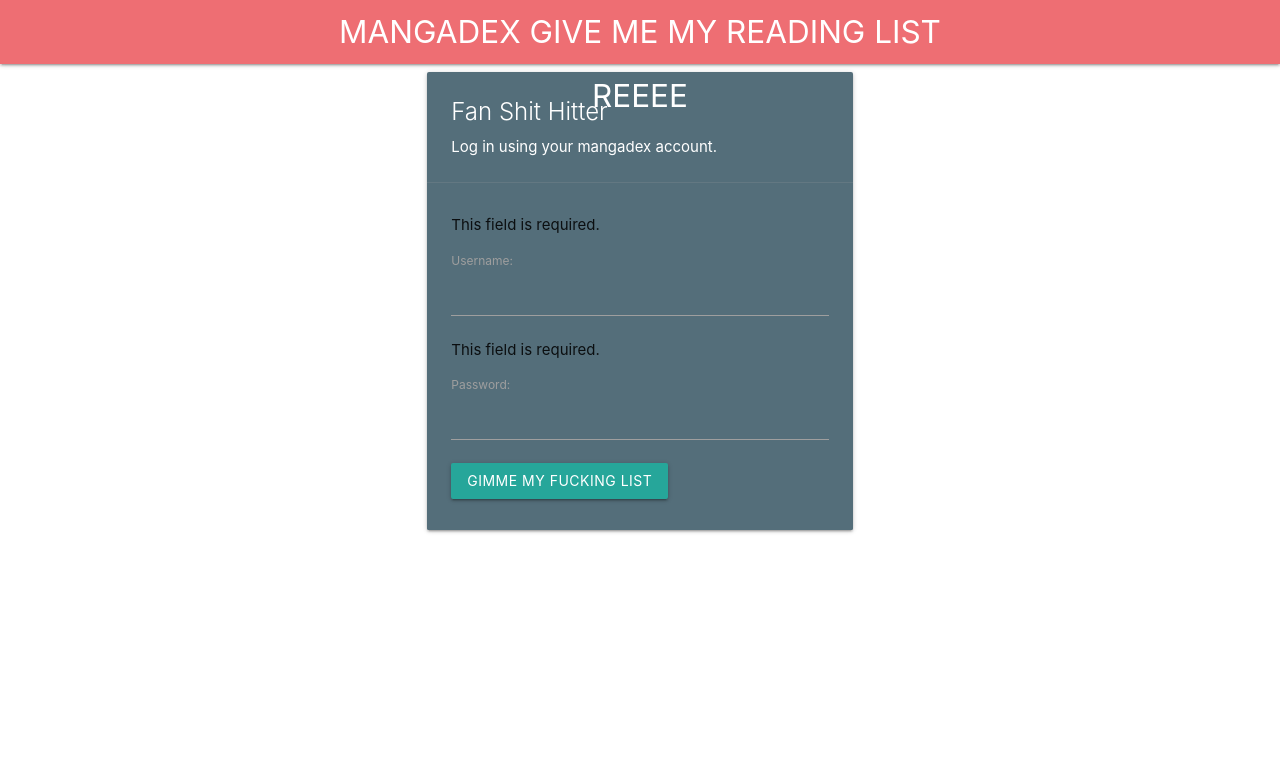
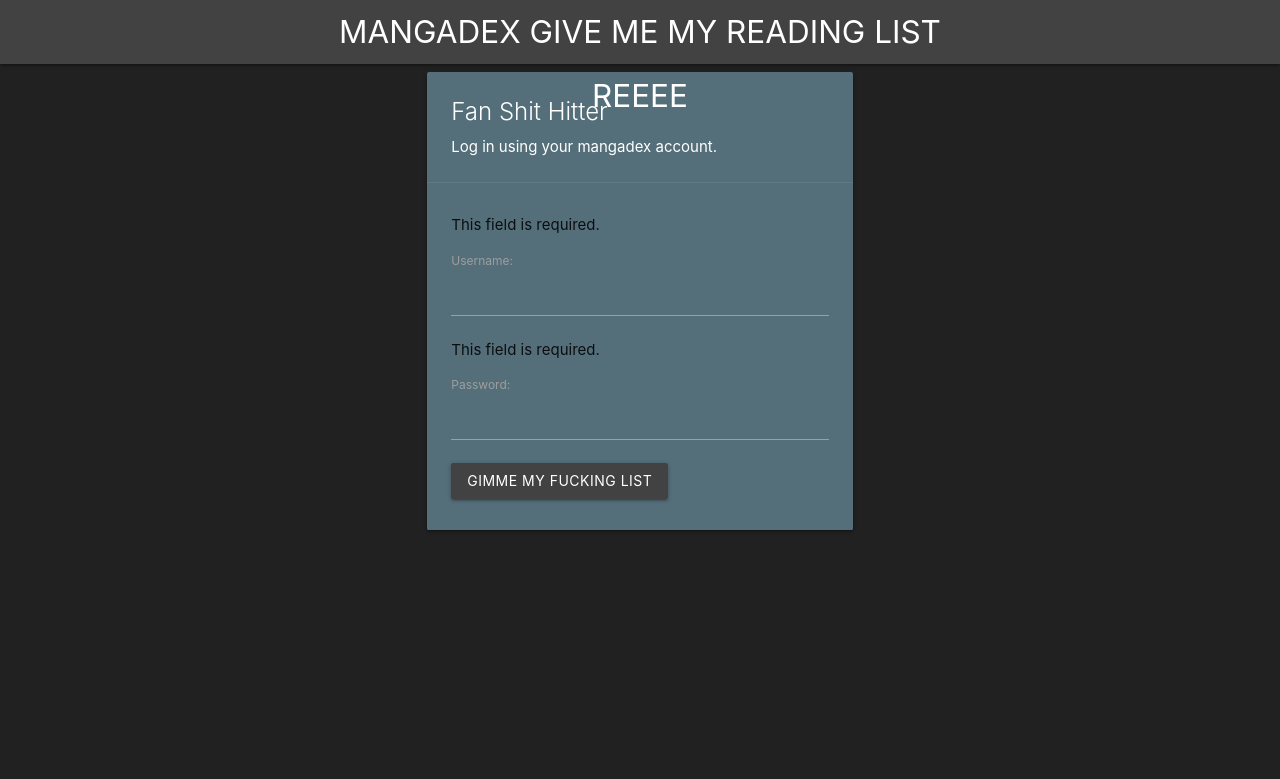
Before and after one commit to mdmn07C5/MDReadingList, a Django app: page / in a window 1280 px wide. Shown: the top 779 px of the page. Run offline with Django 3.2, Linux system fonts and the light colour scheme.

Commit message:
Appearace: Darken color scheme
still looks like dogshit, but not absolute dogshit

```diff
--- a/MDGIVEMEMYREADINGLIST/main/templates/main/header.html
+++ b/MDGIVEMEMYREADINGLIST/main/templates/main/header.html
@@ -7,13 +7,12 @@
     <script src="https://cdnjs.cloudflare.com/ajax/libs/materialize/1.0.0/js/materialize.min.js"></script>
 
 </head>
-<body>
+<main>
+    <body class="grey darken-4">
         <div class="navbar-fixed">
             <nav>
-            <div class="nav-wrapper">
-                <a href="#" class="brand-logo center">MANGADEX GIVE ME MY READING LIST REEEE</a>
-                <ul id="nav-mobile" class="left hide-on-med-and-down">
-                </ul>
+                <div class="nav-wrapper grey darken-3">
+                    <a class="brand-logo center">MANGADEX GIVE ME MY READING LIST REEEE</a>
                 </div>
             </nav>
         </div>
@@ -22,3 +21,4 @@
             {% endblock %}
         </div>
     </body>
+</main>
--- a/MDGIVEMEMYREADINGLIST/main/templates/main/index.html
+++ b/MDGIVEMEMYREADINGLIST/main/templates/main/index.html
@@ -14,7 +14,7 @@
                     <form method="POST">
                         {% csrf_token %}
                         {{form.as_p}}
-                        <button class="btn waves-effect waves-light" type="submit">gimme my fucking list</button>
+                        <button class="btn waves-effect waves-light grey darken-3" type="submit">gimme my fucking list</button>
                     </form>
                 </div>
             </div>
```
Also changed, not shown: MDGIVEMEMYREADINGLIST/main/templates/main/readlist.html (+7 -2 lines). Lines whose indentation alone changed are shown as unchanged.
